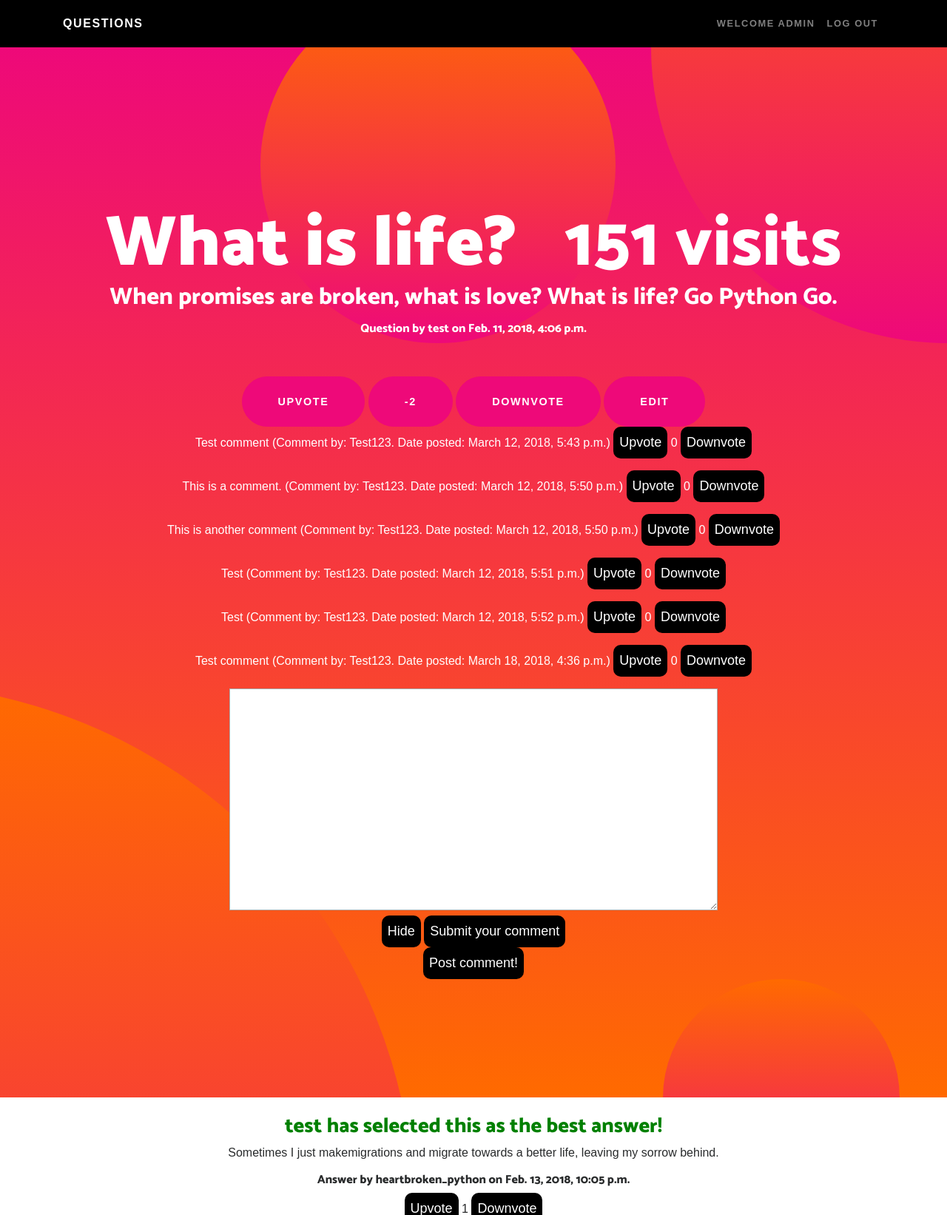
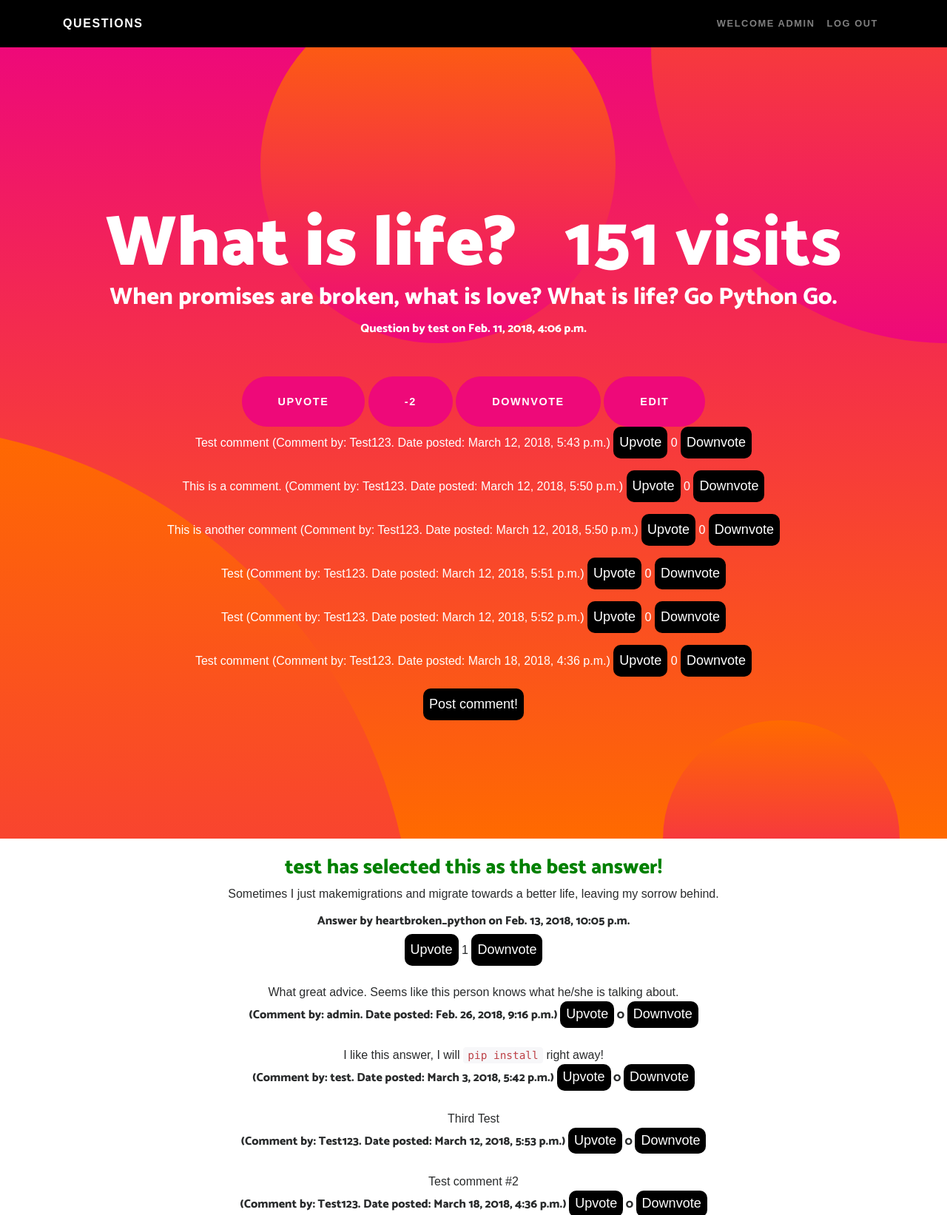
Before and after one commit to Lercerss/SOEN341W18, a Django app: page /questions/1/ in a window 1280 px wide. Shown: the top 1643 px of the page at 74% size. Run offline with Django 3.2, Linux system fonts and the light colour scheme; a user stored in the database is signed in; data comes from the database, SQL or seed files in the repository; both versions use the stored data as it was after the commit; parts of the project's set-up code (start-up, migrations or seed data) failed here and were passed over; some libraries are stand-ins or nearby versions.

Commit message:
#79 Modal handles forms for both answers and comments correctly
TO-DO:
- Show answer/comment content before text box.

```diff
--- a/SA3/qa_web/static/js/base.js
+++ b/SA3/qa_web/static/js/base.js
@@ -45,7 +45,7 @@ function post_reply(event) {
     form_id += comment_type;
     $("#modalTitle").html("Posting Comment");
   }
-  $('#modalContent').html(form_id);
+  $('#submitForm').attr('name', form_id);
 }
 
 // From Django docs on CSRF
--- a/SA3/qa_web/templates/qa_web/answerspage.html
+++ b/SA3/qa_web/templates/qa_web/answerspage.html
@@ -60,12 +60,6 @@
         </p>
     {% endfor %}
     {% if user.is_authenticated %}
-      <form id="comment_form_question" method="post">
-        {% csrf_token %}
-          <textarea id="wmd-input" name="content" class="wmd-input"></textarea></br>
-          <a id="hideCQ"><button type="button">Hide</button></a>
-          <button name="comment_form_question" onclick="this.form.submit()">Submit your comment</button>
-      </form>
       <button type="button" id="postCquestion" data-toggle="modal" data-target="#formModal">Post comment!</button>
     {% endif %}
       </div>
@@ -107,12 +101,6 @@
         {% endfor %}
 
       {% if user.is_authenticated %}
-        <form id="comment_form_answer_{{ bestAnswer.id }}" method="post">
-          {% csrf_token %}
-          <textarea id="wmd-input" name="content" class="wmd-input"></textarea></br>
-          <a id="hideCA_{{ bestAnswer.id }}"><button type="button">Hide</button></a>
-          <button name="comment_form_answer_{{ bestAnswer.id }}" onclick="this.form.submit()">Submit your comment</button>
-        </form>
         <button type="button" id="postCanswer_{{ bestAnswer.id }}" data-toggle="modal" data-target="#formModal">Post comment!</button>
       {% endif %}
         <hr>
@@ -171,12 +159,6 @@
       {% endfor %}
 
       {% if user.is_authenticated %}
-        <form id="comment_form_answer_{{ answer.id }}" method="post">
-          {% csrf_token %}
-          <textarea id="wmd-input" name="content" class="wmd-input"></textarea></br>
-          <a id="hideCA_{{ answer.id }}"><button type="button">Hide</button></a>
-          <button name="comment_form_answer_{{ answer.id }}" onclick="this.form.submit()">Submit your comment</button>
-        </form>
         <button type="button" id="postCanswer_{{ answer.id }}" data-toggle="modal" data-target="#formModal">Post comment!</button>
       {% endif %}
         <hr>
@@ -188,13 +170,6 @@
     <!-- Display the answering form for logged in users -->
     {% if user.is_authenticated %}
         <button type="button" id="postA" data-toggle="modal" data-target="#formModal">Got Answers!? Click here to share them!</button>
-        <form id="answer_form" method="post">
-            {% csrf_token %}
-            <div id="wmd-button-bar"></div>
-            <textarea id="wmd-input" name="content" class="wmd-input"></textarea>
-            <div id="wmd-preview" class="wmd-panel wmd-preview"></div>
-            <input type="submit" name="answer_form" value="Submit your answer"/>
-        </form>
     {% else %}
     <p>To answer this question, <a href="/login">login</a> or <a href="/signup">sign up</a>!</p>
     {% endif %}
@@ -202,21 +177,28 @@
     <!-- Don't let one access modal via browser console when not logged in-->
     {% if user.is_authenticated %}
       <div id="formModal" class="modal fade" role="dialog">
-        <div class="modal-dialog">
+        <div class="modal-dialog modal-lg">
 
           <!-- Modal content-->
+          <form id="postForm" method="post">
+            {% csrf_token %}
             <div class="modal-content">
               <div class="modal-header">
                 <h4 id="modalTitle" class="modal-title"></h4>
                 <button type="button" class="close" data-dismiss="modal">&times;</button>
               </div>
               <div class="modal-body">
+                <div id="wmd-button-bar"></div>
+                <textarea id="wmd-input" name="content" class="wmd-input"></textarea>
+                <div id="wmd-preview" class="wmd-panel wmd-preview"></div>
                 <p id="modalContent"></p>
               </div>
               <div class="modal-footer">
-              <button type="button" class="btn btn-default" data-dismiss="modal">Cancel</button>
+                <button id="submitForm" name="" onclick="this.form.submit()">Submit</button>
+                <button type="button" data-dismiss="modal">Cancel</button>
               </div>
             </div>
+          </form>
 
         </div>
       </div>
```
Also changed, not shown: SA3/db.sqlite3. Lines whose indentation alone changed are shown as unchanged.
